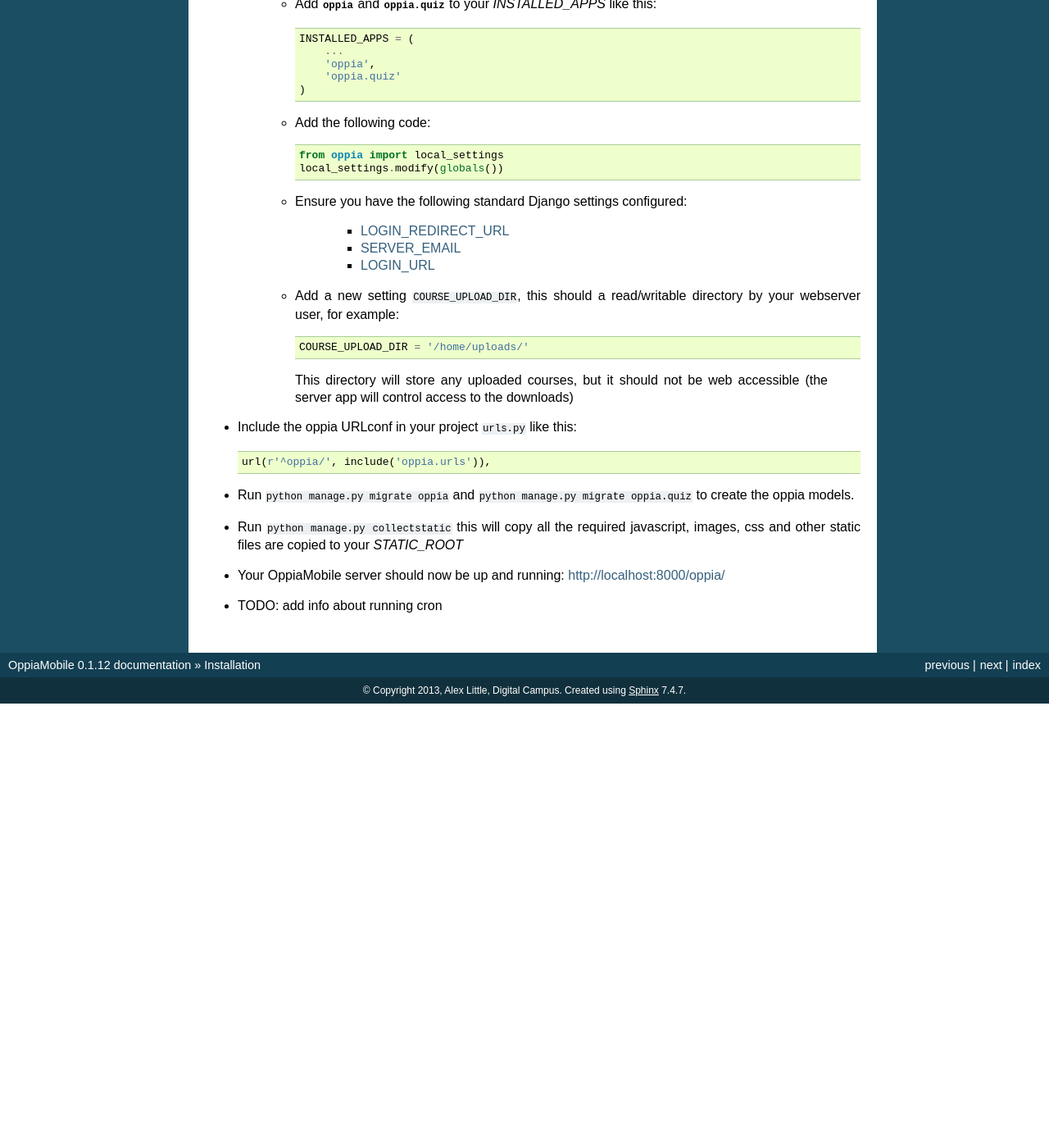
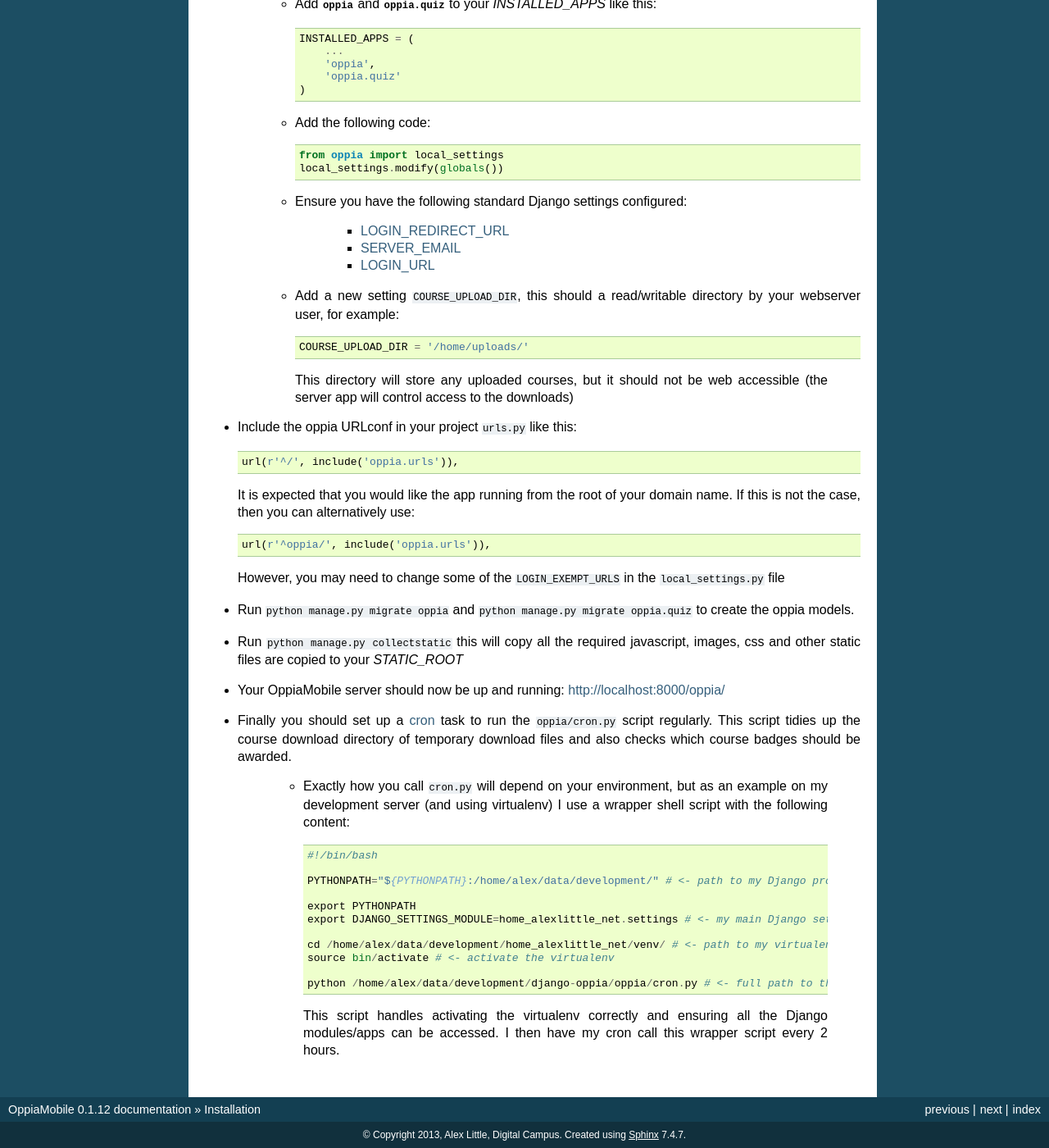
Before and after one commit to DigitalCampus/django-oppia, a Sphinx documentation site: the page built from docs/install.rst, in a window 1280 px wide and 1400 px high, scrolled down 399 px. Shown: the whole window at 82% size. Built offline with Sphinx 7.4.7, drawn with Linux system fonts in a browser that asks for light colours; the version number is read from the project's files by our own code; before the commit the page ends 1257 px from its top, so only the background shows below that.

Commit message:
Updated docs

```diff
--- a/docs/install.rst
+++ b/docs/install.rst
@@ -36,7 +36,13 @@
 
 * Include the oppia URLconf in your project ``urls.py`` like this::
 
+      url(r'^/', include('oppia.urls')),
+
+  It is expected that you would like the app running from the root of your domain name. If this is not the case, then you can alternatively use::
+
       url(r'^oppia/', include('oppia.urls')),
+
+  However, you may need to change some of the ``LOGIN_EXEMPT_URLS`` in the ``local_settings.py`` file
 
 * Run ``python manage.py migrate oppia`` and ``python manage.py migrate oppia.quiz`` to create the oppia models.
 
@@ -44,4 +50,21 @@
 
 * Your OppiaMobile server should now be up and running: http://localhost:8000/oppia/
 
-* TODO: add info about running cron
+* Finally you should set up a `cron <https://en.wikipedia.org/wiki/Cron>`_ task to run the ``oppia/cron.py`` script regularly.
+  This script tidies up the course download directory of temporary download files and also checks which course badges should be awarded.
+
+	* Exactly how you call ``cron.py`` will depend on your environment, but as an example on my development server (and using virtualenv) I use a wrapper shell script with the following content::
+
+		#!/bin/bash
+
+		PYTHONPATH="${PYTHONPATH}:/home/alex/data/development/" # <- path to my Django project root
+
+		export PYTHONPATH
+		export DJANGO_SETTINGS_MODULE=home_alexlittle_net.settings # <- my main Django settings (relative to the Django project path)
+
+		cd /home/alex/data/development/home_alexlittle_net/venv/ # <- path to my virtualenv
+		source bin/activate # <- activate the virtualenv
+
+		python /home/alex/data/development/django-oppia/oppia/cron.py # <- full path to the cron.py file
+
+	  This script handles activating the virtualenv correctly and ensuring all the Django modules/apps can be accessed. I then have my cron call this wrapper script every 2 hours.
```
Also changed, not shown: docs/api.rst (+88 -44 lines), docs/changelog.rst (added, +11 -0 lines), docs/index.rst (+4 -5 lines).
